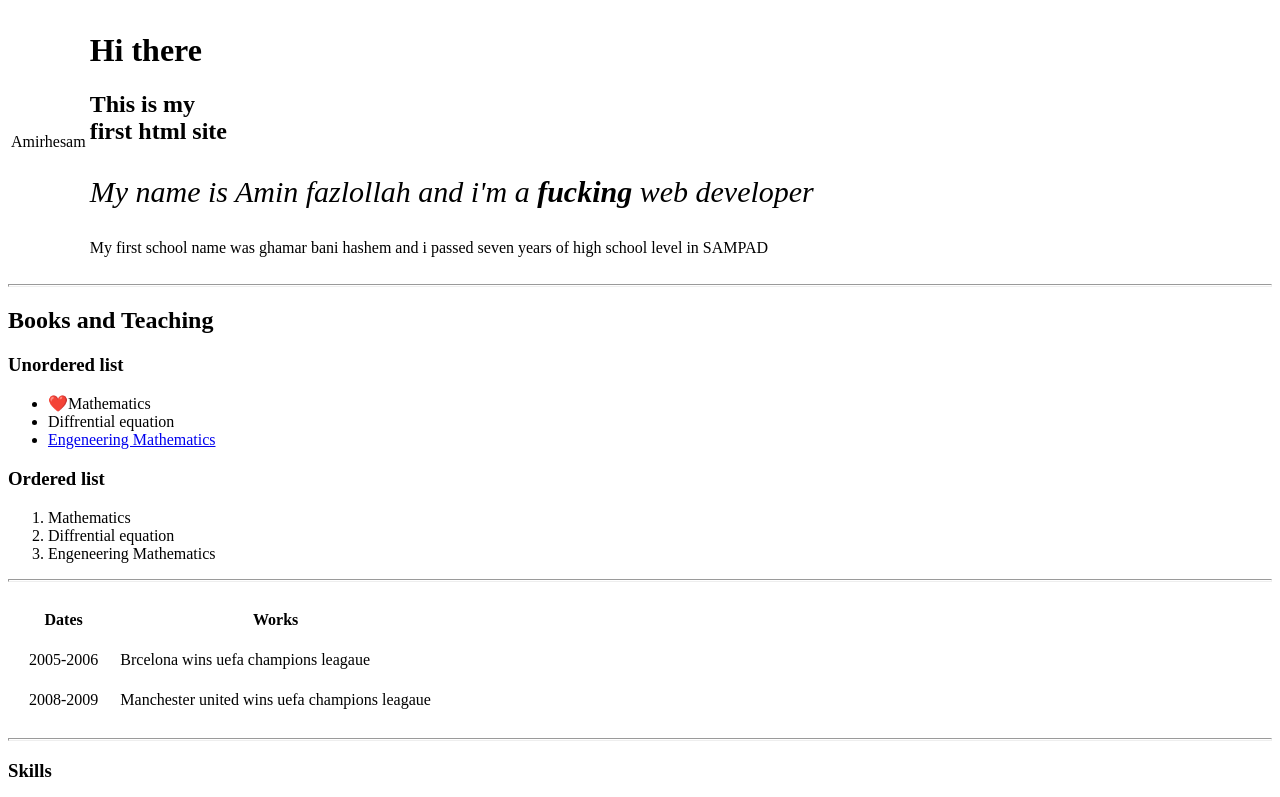
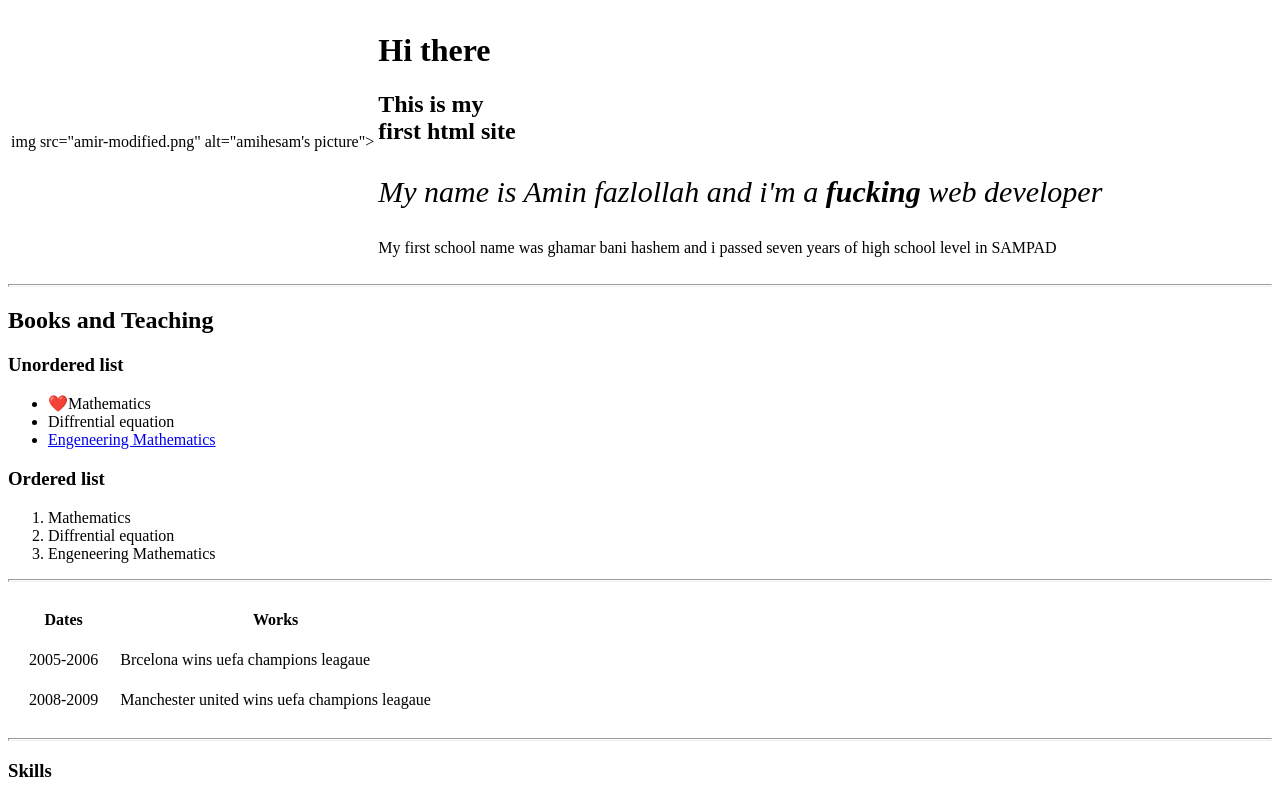
Before and after one commit to Aminfazl13721372/CV2, a plain HTML site: page index.html in a window 1280 px wide. Shown: the top 797 px of the page. Drawn offline with Linux system fonts and the light colour scheme.

Commit message:
Update index.html

```diff
--- a/index.html
+++ b/index.html
@@ -7,7 +7,7 @@
   <body>
     <table>
       <tr>
-        <td>Amirhesam</td>
+        <td>img src="amir-modified.png" alt="amihesam's picture"></td>
         <td><h1> Hi there</h1>
 
           <h2>This is my <br>first html site <br></h2>
```
